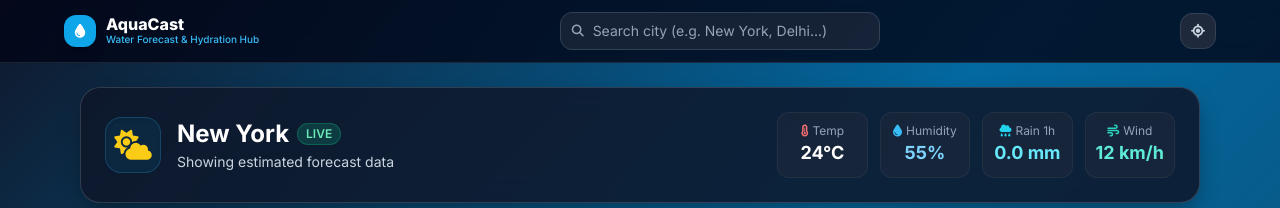
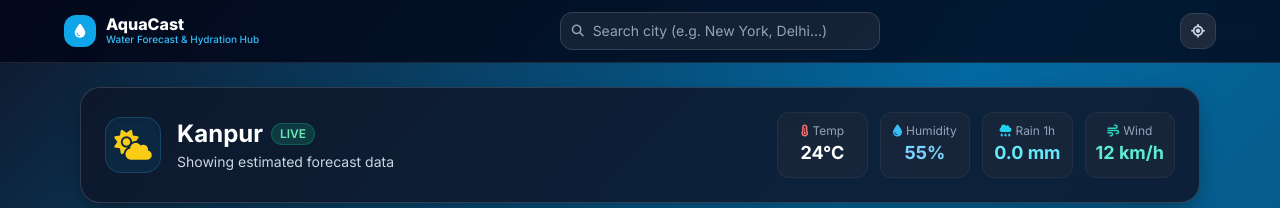
Before and after one commit to nandkumarcoder/AquaCast-Water-app, a website: page index.html in a window 1280 px wide. Shown: the top 208 px of the page. Drawn offline with nearby package versions, Linux system fonts and the light colour scheme; no server answers.

Commit message:
Update index.html

```diff
--- a/index.html
+++ b/index.html
@@ -322,9 +322,12 @@
   'use strict';
 
   var state = {
-    city: 'New York',
-    lat: 40.7128,
-    lon: -74.0060,
+    // city: 'New York',
+    // lat: 40.7128,
+    // lon: -74.0060,
+    city: 'Kanpur',
+    lat: 26.4499,
+    lon: 80.3319,
     weatherData: null,
     recommendedExtraWater: 0
   };
```
